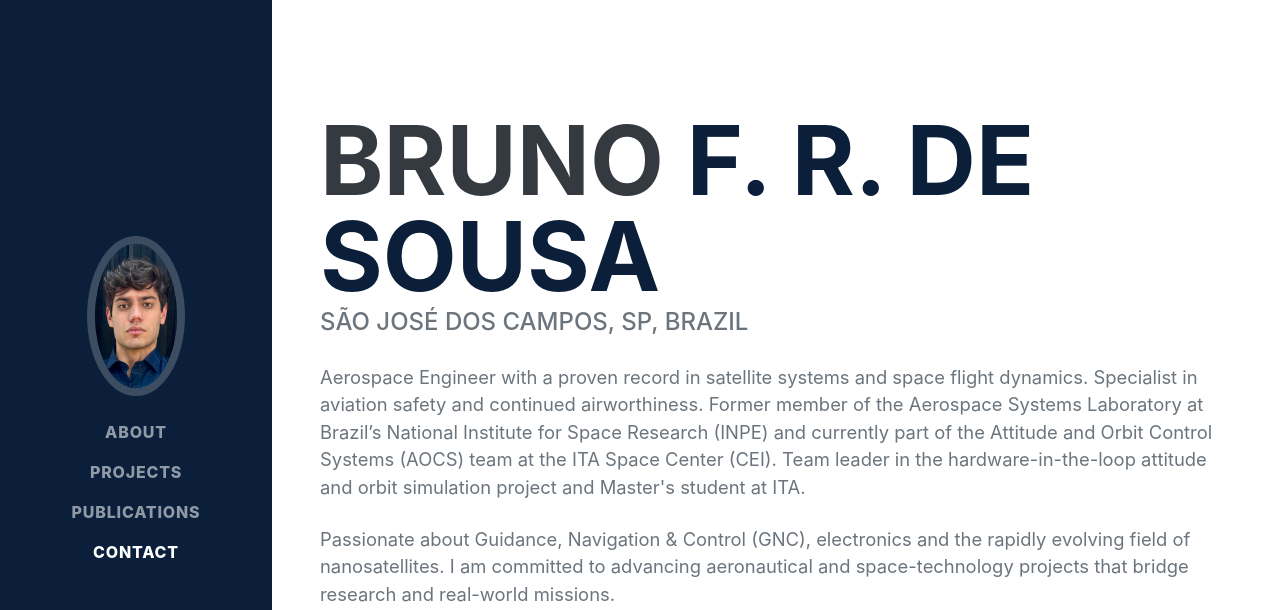
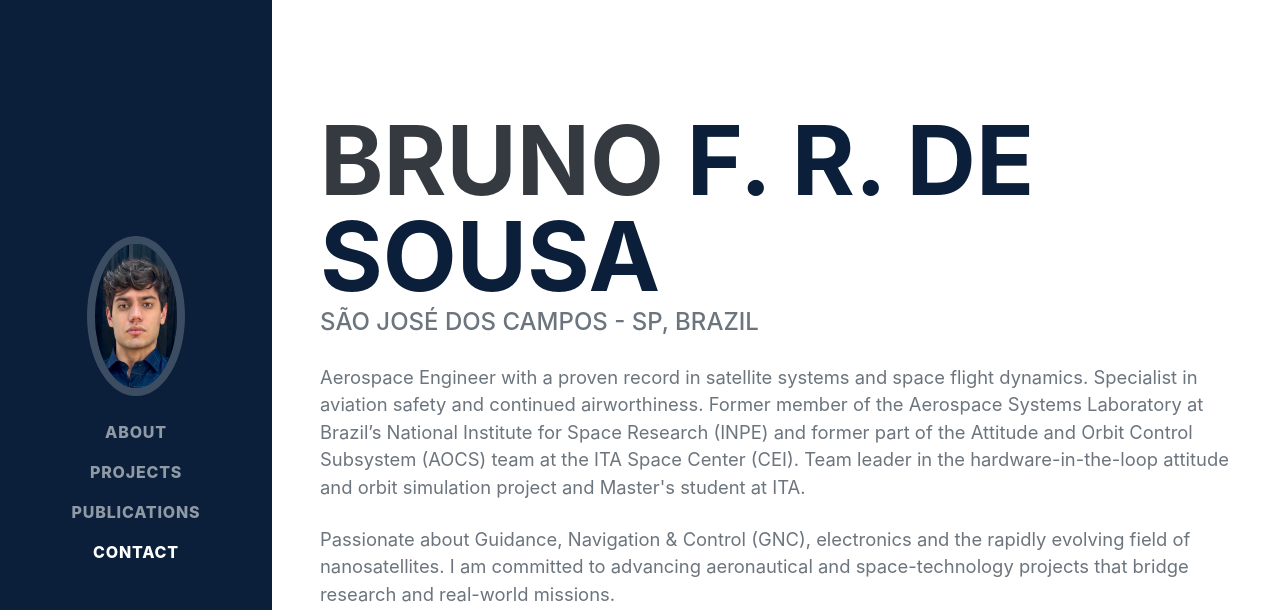
Before and after one commit to BFernandez10/BFernandez10.github.io, a plain HTML site: page index.html in a window 1280 px wide. Shown: the top 610 px of the page. Drawn offline with nearby package versions, Linux system fonts and the light colour scheme; a web font is replaced by a local one.

Commit message:
Update portfolio

```diff
--- a/index.html
+++ b/index.html
@@ -150,14 +150,14 @@
           </h1>
 
           <div class="subheading mb-4">
-            São José dos Campos, SP, Brazil
+            São José dos Campos - SP, Brazil
           </div>
 
           <p class="lead mb-4">
             Aerospace Engineer with a proven record in satellite systems and space flight dynamics. Specialist in
             aviation safety and continued airworthiness. Former member of
-            the Aerospace Systems Laboratory at Brazil’s National Institute for Space Research (INPE) and currently
-            part of the Attitude and Orbit Control Systems (AOCS) team at the ITA Space Center (CEI). Team leader in
+            the Aerospace Systems Laboratory at Brazil’s National Institute for Space Research (INPE) and former
+            part of the Attitude and Orbit Control Subsystem (AOCS) team at the ITA Space Center (CEI). Team leader in
             the hardware-in-the-loop attitude and orbit simulation project and Master's student at ITA.
           </p>
 
```
Also changed, not shown: assets/img/project-1.jpeg (added), assets/img/project-2.jpeg (added), assets/img/project-3.jpeg (added), assets/img/project-4.jpg (added).
